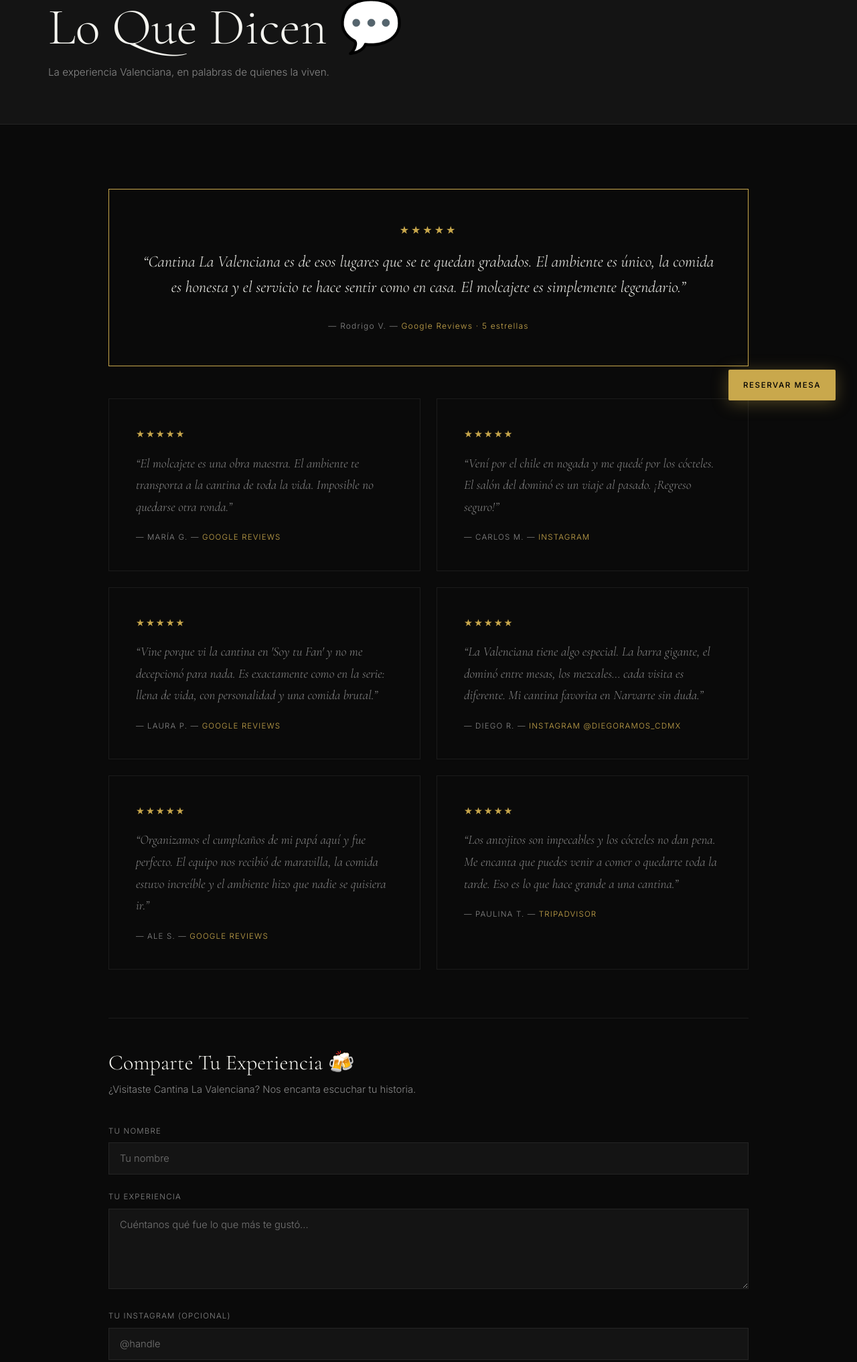
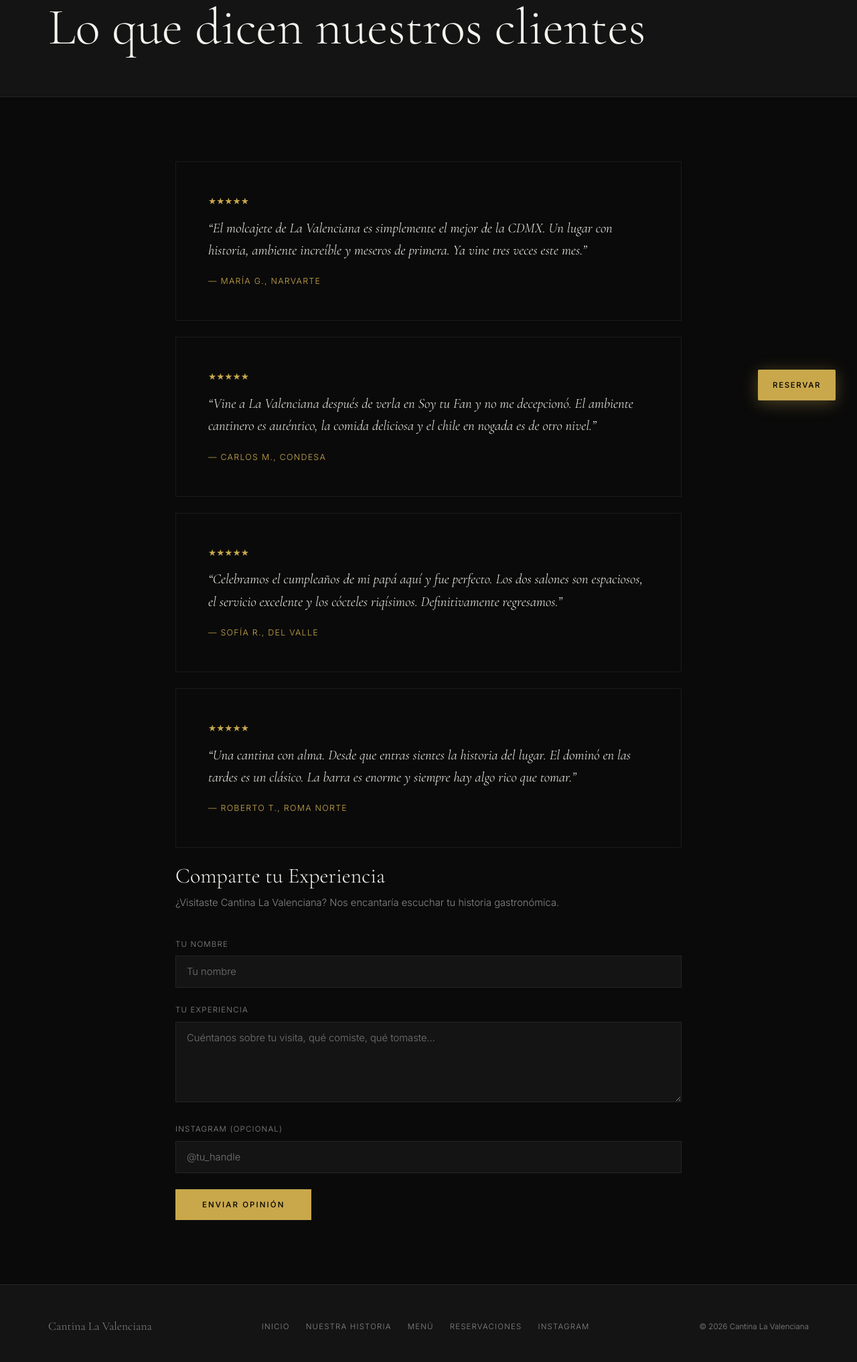
Before and after one commit to BayouWebStudio/cantina-lavalenciana-demo, a plain HTML site: page testimonials.html in a window 1280 px wide. Shown: the part 170-2204 px from the top of the page at 67% size. Drawn offline with nearby package versions, Linux system fonts and the light colour scheme.

```diff
--- a/testimonials.html
+++ b/testimonials.html
@@ -3,12 +3,10 @@
 <head>
   <meta charset="UTF-8">
   <meta name="viewport" content="width=device-width, initial-scale=1.0">
-  <title>Opiniones &#x2014; Cantina La Valenciana | Lo Que Dicen Nuestros Clientes</title>
-  <meta name="description" content="Opiniones y reseñas de Cantina La Valenciana en Narvarte CDMX. La cantina favorita de los chilangos.">
-  <meta name="keywords" content="opiniones Cantina La Valenciana, reseñas cantina Narvarte, reviews restaurante CDMX">
+  <title>Opiniones &#x2014; Cantina La Valenciana | Narvarte CDMX</title>
+  <meta name="description" content="Opiniones y testimonios de clientes de Cantina La Valenciana en Narvarte Oriente, CDMX.">
   <link rel="canonical" href="https://bayouwebstudio.github.io/cantina-lavalenciana-demo/testimonials.html">
   <meta property="og:title" content="Opiniones &#x2014; Cantina La Valenciana">
-  <meta property="og:description" content="Lo que dicen nuestros clientes sobre Cantina La Valenciana, Narvarte CDMX.">
   <meta property="og:image" content="https://raw.githubusercontent.com/BayouWebStudio/cantina-lavalenciana-demo/main/img/1.jpg">
   <meta property="og:url" content="https://bayouwebstudio.github.io/cantina-lavalenciana-demo/testimonials.html">
   <meta property="og:type" content="website">
@@ -16,6 +14,7 @@
   <link rel="preconnect" href="https://fonts.gstatic.com" crossorigin>
   <link href="https://fonts.googleapis.com/css2?family=Cormorant+Garamond:ital,wght@0,300;0,400;0,600;1,300;1,400&family=Inter:wght@300;400;500&display=swap" rel="stylesheet">
   <style>
+
     :root {
       --black: #0a0a0a;
       --charcoal: #141414;
@@ -26,60 +25,135 @@
     }
     *, *::before, *::after { box-sizing: border-box; margin: 0; padding: 0; }
     html { scroll-behavior: smooth; }
-    body { background: var(--black); color: var(--white); font-family: 'Inter', sans-serif; font-weight: 300; line-height: 1.6; overflow-x: hidden; }
-    nav { position: fixed; top: 0; left: 0; right: 0; z-index: 100; display: flex; align-items: center; justify-content: space-between; padding: 20px 48px; background: rgba(10,5,5,0.92); backdrop-filter: blur(12px); border-bottom: 1px solid var(--border); }
-    .nav-logo { font-family: 'Cormorant Garamond', Georgia, serif; font-size: 1.3rem; font-weight: 400; letter-spacing: 0.1em; color: var(--white); text-decoration: none; }
+    body {
+      background: var(--black);
+      color: var(--white);
+      font-family: 'Inter', sans-serif;
+      font-weight: 300;
+      line-height: 1.6;
+      overflow-x: hidden;
+    }
+    /* NAV */
+    nav {
+      position: fixed; top: 0; left: 0; right: 0; z-index: 100;
+      display: flex; align-items: center; justify-content: space-between;
+      padding: 20px 48px;
+      background: rgba(10,5,5,0.92);
+      backdrop-filter: blur(12px);
+      border-bottom: 1px solid var(--border);
+    }
+    .nav-logo {
+      font-family: 'Cormorant Garamond', Georgia, serif;
+      font-size: 1.3rem;
+      font-weight: 400;
+      letter-spacing: 0.1em;
+      color: var(--white);
+      text-decoration: none;
+    }
     .nav-links { display: flex; gap: 32px; list-style: none; align-items: center; }
-    .nav-links a { color: var(--dim); text-decoration: none; font-size: 0.75rem; letter-spacing: 0.12em; text-transform: uppercase; transition: color 0.2s; }
+    .nav-links a {
+      color: var(--dim);
+      text-decoration: none;
+      font-size: 0.75rem;
+      letter-spacing: 0.12em;
+      text-transform: uppercase;
+      transition: color 0.2s;
+    }
     .nav-links a:hover, .nav-links a.active { color: var(--white); }
+    .lang-toggle {
+      background: none;
+      border: 1px solid var(--border);
+      color: var(--dim);
+      font-size: 0.7rem;
+      letter-spacing: 0.1em;
+      text-transform: uppercase;
+      padding: 6px 12px;
+      cursor: pointer;
+      transition: all 0.2s;
+    }
+    .lang-toggle:hover { border-color: var(--gold); color: var(--gold); }
     .hamburger { display: none; background: none; border: none; cursor: pointer; padding: 4px; }
     .hamburger span { display: block; width: 22px; height: 1px; background: var(--white); margin: 5px 0; transition: all 0.3s; }
     .hamburger.open span:nth-child(1) { transform: rotate(45deg) translate(4px, 4px); }
     .hamburger.open span:nth-child(2) { opacity: 0; }
     .hamburger.open span:nth-child(3) { transform: rotate(-45deg) translate(4px, -4px); }
-    .mobile-menu { display: none; position: fixed; top: 65px; left: 0; right: 0; z-index: 99; background: var(--charcoal); padding: 24px 48px; border-bottom: 1px solid var(--border); }
+    .mobile-menu {
+      display: none; position: fixed; top: 65px; left: 0; right: 0; z-index: 99;
+      background: var(--charcoal); padding: 24px 48px; border-bottom: 1px solid var(--border);
+    }
     .mobile-menu.open { display: block; }
     .mobile-menu a { display: block; color: var(--white); text-decoration: none; font-size: 0.85rem; letter-spacing: 0.1em; text-transform: uppercase; padding: 12px 0; border-bottom: 1px solid var(--border); }
-    .book-float { position: fixed; bottom: 32px; right: 32px; z-index: 200; background: var(--gold); color: #000; font-family: 'Inter', sans-serif; font-size: 0.72rem; font-weight: 500; letter-spacing: 0.14em; text-transform: uppercase; text-decoration: none; padding: 14px 22px; border-radius: 2px; box-shadow: 0 4px 24px rgba(201,168,76,0.35); transition: transform 0.2s, box-shadow 0.2s; }
+    /* FLOATING BOOK */
+    .book-float {
+      position: fixed; bottom: 32px; right: 32px; z-index: 200;
+      background: var(--gold); color: #000;
+      font-family: 'Inter', sans-serif;
+      font-size: 0.72rem; font-weight: 500; letter-spacing: 0.14em; text-transform: uppercase;
+      text-decoration: none; padding: 14px 22px; border-radius: 2px;
+      box-shadow: 0 4px 24px rgba(201,168,76,0.35);
+      transition: transform 0.2s, box-shadow 0.2s;
+    }
     .book-float:hover { transform: translateY(-2px); box-shadow: 0 8px 32px rgba(201,168,76,0.5); }
+    /* FADE-UP ANIMATIONS */
     .fade-up { opacity: 0; transform: translateY(28px); transition: opacity 0.7s ease, transform 0.7s ease; }
     .fade-up.visible { opacity: 1; transform: translateY(0); }
-    footer { background: var(--charcoal); padding: 48px 72px; border-top: 1px solid var(--border); display: flex; justify-content: space-between; align-items: center; }
+    /* FOOTER */
+    footer {
+      background: var(--charcoal); padding: 48px 72px;
+      border-top: 1px solid var(--border);
+      display: flex; justify-content: space-between; align-items: center;
+    }
     .footer-logo { font-family: 'Cormorant Garamond', Georgia, serif; font-size: 1.1rem; color: var(--dim); }
     .footer-links { display: flex; gap: 24px; }
     .footer-links a { color: var(--dim); text-decoration: none; font-size: 0.72rem; letter-spacing: 0.1em; text-transform: uppercase; transition: color 0.2s; }
     .footer-links a:hover { color: var(--white); }
     .footer-copy { color: var(--dim); font-size: 0.72rem; }
+    /* SHARED */
     .section-label { font-size: 0.68rem; letter-spacing: 0.24em; text-transform: uppercase; color: var(--gold); margin-bottom: 16px; }
-    h2 { font-family: 'Cormorant Garamond', Georgia, serif; font-size: clamp(2rem, 4vw, 3.2rem); font-weight: 400; line-height: 1.1; margin-bottom: 24px; }
-    .btn-gold { display: inline-block; background: var(--gold); color: #000; text-decoration: none; font-size: 0.72rem; letter-spacing: 0.18em; text-transform: uppercase; padding: 16px 40px; transition: opacity 0.2s; }
+    h2 {
+      font-family: 'Cormorant Garamond', Georgia, serif;
+      font-size: clamp(2rem, 4vw, 3.2rem);
+      font-weight: 400; line-height: 1.1; margin-bottom: 24px;
+    }
+    .btn-gold {
+      display: inline-block; background: var(--gold); color: #000;
+      text-decoration: none; font-size: 0.72rem; letter-spacing: 0.18em;
+      text-transform: uppercase; padding: 16px 40px;
+      transition: opacity 0.2s;
+    }
     .btn-gold:hover { opacity: 0.88; }
+    .btn-outline {
+      display: inline-block; border: 1px solid var(--border); color: var(--white);
+      text-decoration: none; font-size: 0.72rem; letter-spacing: 0.18em;
+      text-transform: uppercase; padding: 14px 36px;
+      transition: border-color 0.2s, color 0.2s;
+    }
+    .btn-outline:hover { border-color: var(--gold); color: var(--gold); }
+    /* MOBILE */
     @media (max-width: 900px) {
       nav { padding: 18px 24px; } .nav-links { display: none; } .hamburger { display: block; }
       footer { flex-direction: column; gap: 24px; padding: 40px 24px; text-align: center; }
     }
-    @media (max-width: 600px) { footer { padding: 32px 20px; } }
+    @media (max-width: 600px) {
+      footer { padding: 32px 20px; }
+    }
 
     .page-hero { padding: 140px 72px 64px; background: var(--charcoal); border-bottom: 1px solid var(--border); }
     .page-eyebrow { font-size: 0.68rem; letter-spacing: 0.24em; text-transform: uppercase; color: var(--gold); margin-bottom: 16px; }
     h1 { font-family: 'Cormorant Garamond', Georgia, serif; font-size: clamp(3rem, 6vw, 5rem); font-weight: 300; line-height: 1; }
-    .testimonials-body { padding: 96px 72px; max-width: 1100px; margin: 0 auto; }
-    .testimonials-grid { display: grid; grid-template-columns: repeat(2, 1fr); gap: 24px; margin-bottom: 72px; }
-    .t-card { border: 1px solid var(--border); padding: 40px; transition: border-color 0.3s; }
-    .t-card:hover { border-color: var(--gold); }
-    .t-stars { color: var(--gold); font-size: 0.9rem; margin-bottom: 16px; letter-spacing: 2px; }
-    .t-card p { font-family: 'Cormorant Garamond', Georgia, serif; font-size: 1.2rem; font-style: italic; color: var(--dim); margin-bottom: 20px; line-height: 1.7; }
-    .t-author { font-size: 0.72rem; color: var(--dim); letter-spacing: 0.1em; text-transform: uppercase; }
-    .t-author span { color: var(--gold); }
-    .featured-card { border: 1px solid var(--gold); padding: 48px; margin-bottom: 48px; text-align: center; }
-    .featured-card p { font-family: 'Cormorant Garamond', Georgia, serif; font-size: 1.5rem; font-style: italic; color: var(--white); line-height: 1.6; margin-bottom: 24px; }
-    .featured-card small { color: var(--dim); font-size: 0.75rem; letter-spacing: 0.1em; }
-    .share-section { padding-top: 48px; border-top: 1px solid var(--border); }
+    .testimonials-body { padding: 96px 72px; max-width: 900px; margin: 0 auto; }
+    .testimonial-card { border: 1px solid var(--border); padding: 48px; margin-bottom: 24px; }
+    .testimonial-card blockquote { font-family: 'Cormorant Garamond', Georgia, serif; font-size: 1.3rem; font-style: italic; color: var(--white); margin-bottom: 20px; line-height: 1.6; }
+    .testimonial-card .author { color: var(--gold); font-size: 0.78rem; letter-spacing: 0.1em; text-transform: uppercase; }
+    .testimonial-card .stars { color: var(--gold); font-size: 0.85rem; margin-bottom: 12px; }
+    .placeholder-block { border: 1px solid var(--border); padding: 60px; text-align: center; margin-bottom: 72px; }
+    .placeholder-block p { font-family: 'Cormorant Garamond', Georgia, serif; font-size: 1.4rem; font-style: italic; color: var(--dim); margin-bottom: 8px; }
+    .placeholder-block small { color: var(--dim); font-size: 0.75rem; letter-spacing: 0.08em; }
     .share-section h2 { font-family: 'Cormorant Garamond', Georgia, serif; font-size: 2rem; font-weight: 300; margin-bottom: 12px; }
     .share-section > p { color: var(--dim); margin-bottom: 40px; font-size: 0.92rem; }
     .form-group { margin-bottom: 24px; }
     .form-group label { display: block; font-size: 0.72rem; letter-spacing: 0.1em; text-transform: uppercase; color: var(--dim); margin-bottom: 8px; }
-    .form-group input, .form-group textarea, .form-group select {
+    .form-group input, .form-group textarea {
       width: 100%; background: var(--charcoal); border: 1px solid var(--border); color: var(--white);
       font-family: 'Inter', sans-serif; font-size: 0.92rem; font-weight: 300; padding: 14px 16px;
       outline: none; transition: border-color 0.2s;
@@ -88,12 +162,11 @@
     .form-group textarea { resize: vertical; min-height: 120px; }
     .btn-submit { background: var(--gold); color: #000; border: none; cursor: pointer; font-family: 'Inter', sans-serif; font-size: 0.72rem; letter-spacing: 0.18em; text-transform: uppercase; padding: 16px 40px; font-weight: 500; transition: opacity 0.2s; }
     .btn-submit:hover { opacity: 0.88; }
-    #t-success { display:none; color:var(--gold); margin-top:16px; font-size:0.88rem; }
     @media (max-width: 900px) {
       .page-hero { padding: 120px 24px 48px; }
       .testimonials-body { padding: 60px 24px; }
-      .testimonials-grid { grid-template-columns: 1fr; }
-      .featured-card { padding: 36px 24px; }
+      .placeholder-block { padding: 40px 24px; }
+      .testimonial-card { padding: 32px 24px; }
     }
   </style>
 </head>
@@ -108,7 +181,7 @@
       <li><a href="./booking.html">Reservaciones</a></li>
       <li><a href="./testimonials.html" class="active">Opiniones</a></li>
     </ul>
-    <button class="hamburger" aria-label="Men&#xfa;" onclick="this.classList.toggle('open');document.querySelector('.mobile-menu').classList.toggle('open')">
+    <button class="hamburger" aria-label="Menu" onclick="this.classList.toggle('open');document.querySelector('.mobile-menu').classList.toggle('open')">
       <span></span><span></span><span></span>
     </button>
   </nav>
@@ -119,79 +192,75 @@
     <a href="./booking.html">Reservaciones</a>
     <a href="./testimonials.html">Opiniones</a>
   </div>
-  <a href="./booking.html" class="book-float">Reservar Mesa</a>
+  <a href="./booking.html" class="book-float">Reservar</a>
 
   <section class="page-hero">
-    <p class="page-eyebrow fade-up">Opiniones de Clientes</p>
-    <h1 class="fade-up">Lo Que Dicen &#x1f4ac;</h1>
-    <p style="color:var(--dim);margin-top:16px;font-size:0.95rem;max-width:560px;" class="fade-up">La experiencia Valenciana, en palabras de quienes la viven.</p>
+    <p class="page-eyebrow fade-up">Experiencias de Nuestros Clientes</p>
+    <h1 class="fade-up">Lo que dicen nuestros clientes</h1>
   </section>
 
   <div class="testimonials-body">
 
-    <!-- FEATURED -->
-    <div class="featured-card fade-up">
-      <div style="color:var(--gold);font-size:1rem;letter-spacing:3px;margin-bottom:16px;">&#x2605;&#x2605;&#x2605;&#x2605;&#x2605;</div>
-      <p>&#x201c;Cantina La Valenciana es de esos lugares que se te quedan grabados. El ambiente es &#xfa;nico, la comida es honesta y el servicio te hace sentir como en casa. El molcajete es simplemente legendario.&#x201d;</p>
-      <small>&#x2014; Rodrigo V. &mdash; <span style="color:var(--gold);">Google Reviews &middot; 5 estrellas</span></small>
+    <!-- Sample testimonials -->
+    <div class="testimonial-card fade-up">
+      <div class="stars">&#x2605;&#x2605;&#x2605;&#x2605;&#x2605;</div>
+      <blockquote>&ldquo;El molcajete de La Valenciana es simplemente el mejor de la CDMX. Un lugar con historia, ambiente incre&#xed;ble y meseros de primera. Ya vine tres veces este mes.&rdquo;</blockquote>
+      <div class="author">&#x2014; Mar&#xed;a G., Narvarte</div>
     </div>
 
-    <!-- GRID DE TESTIMONIOS -->
-    <div class="testimonials-grid">
-      <div class="t-card fade-up">
-        <div class="t-stars">&#x2605;&#x2605;&#x2605;&#x2605;&#x2605;</div>
-        <p>&#x201c;El molcajete es una obra maestra. El ambiente te transporta a la cantina de toda la vida. Imposible no quedarse otra ronda.&#x201d;</p>
-        <div class="t-author">&#x2014; Mar&#xed;a G. &mdash; <span>Google Reviews</span></div>
-      </div>
-      <div class="t-card fade-up">
-        <div class="t-stars">&#x2605;&#x2605;&#x2605;&#x2605;&#x2605;</div>
-        <p>&#x201c;Ven&#xed; por el chile en nogada y me qued&#xe9; por los c&#xf3;cteles. El sal&#xf3;n del domin&#xf3; es un viaje al pasado. &#xa1;Regreso seguro!&#x201d;</p>
-        <div class="t-author">&#x2014; Carlos M. &mdash; <span>Instagram</span></div>
-      </div>
-      <div class="t-card fade-up">
-        <div class="t-stars">&#x2605;&#x2605;&#x2605;&#x2605;&#x2605;</div>
-        <p>&#x201c;Vine porque vi la cantina en &#x27;Soy tu Fan&#x27; y no me decepcion&#xf3; para nada. Es exactamente como en la serie: llena de vida, con personalidad y una comida brutal.&#x201d;</p>
-        <div class="t-author">&#x2014; Laura P. &mdash; <span>Google Reviews</span></div>
-      </div>
-      <div class="t-card fade-up">
-        <div class="t-stars">&#x2605;&#x2605;&#x2605;&#x2605;&#x2605;</div>
-        <p>&#x201c;La Valenciana tiene algo especial. La barra gigante, el domin&#xf3; entre mesas, los mezcales&#x2026; cada visita es diferente. Mi cantina favorita en Narvarte sin duda.&#x201d;</p>
-        <div class="t-author">&#x2014; Diego R. &mdash; <span>Instagram @diegoramos_cdmx</span></div>
-      </div>
-      <div class="t-card fade-up">
-        <div class="t-stars">&#x2605;&#x2605;&#x2605;&#x2605;&#x2605;</div>
-        <p>&#x201c;Organizamos el cumplea&#xf1;os de mi pap&#xe1; aqu&#xed; y fue perfecto. El equipo nos recibi&#xf3; de maravilla, la comida estuvo incre&#xed;ble y el ambiente hizo que nadie se quisiera ir.&#x201d;</p>
-        <div class="t-author">&#x2014; Ale S. &mdash; <span>Google Reviews</span></div>
-      </div>
-      <div class="t-card fade-up">
-        <div class="t-stars">&#x2605;&#x2605;&#x2605;&#x2605;&#x2605;</div>
-        <p>&#x201c;Los antojitos son impecables y los c&#xf3;cteles no dan pena. Me encanta que puedes venir a comer o quedarte toda la tarde. Eso es lo que hace grande a una cantina.&#x201d;</p>
-        <div class="t-author">&#x2014; Paulina T. &mdash; <span>TripAdvisor</span></div>
-      </div>
+    <div class="testimonial-card fade-up">
+      <div class="stars">&#x2605;&#x2605;&#x2605;&#x2605;&#x2605;</div>
+      <blockquote>&ldquo;Vine a La Valenciana despu&#xe9;s de verla en Soy tu Fan y no me decepcion&#xf3;. El ambiente cantinero es aut&#xe9;ntico, la comida deliciosa y el chile en nogada es de otro nivel.&rdquo;</blockquote>
+      <div class="author">&#x2014; Carlos M., Condesa</div>
     </div>
 
-    <!-- SHARE FORM -->
+    <div class="testimonial-card fade-up">
+      <div class="stars">&#x2605;&#x2605;&#x2605;&#x2605;&#x2605;</div>
+      <blockquote>&ldquo;Celebramos el cumplea&#xf1;os de mi pap&#xe1; aqu&#xed; y fue perfecto. Los dos salones son espaciosos, el servicio excelente y los c&#xf3;cteles riq&#xed;simos. Definitivamente regresamos.&rdquo;</blockquote>
+      <div class="author">&#x2014; Sofía R., Del Valle</div>
+    </div>
+
+    <div class="testimonial-card fade-up">
+      <div class="stars">&#x2605;&#x2605;&#x2605;&#x2605;&#x2605;</div>
+      <blockquote>&ldquo;Una cantina con alma. Desde que entras sientes la historia del lugar. El domin&#xf3; en las tardes es un cl&#xe1;sico. La barra es enorme y siempre hay algo rico que tomar.&rdquo;</blockquote>
+      <div class="author">&#x2014; Roberto T., Roma Norte</div>
+    </div>
+
     <div class="share-section fade-up">
-      <h2>Comparte Tu Experiencia &#x1f37b;</h2>
-      <p>&#xbf;Visitaste Cantina La Valenciana? Nos encanta escuchar tu historia.</p>
+      <h2>Comparte tu Experiencia</h2>
+      <p>&#xbf;Visitaste Cantina La Valenciana? Nos encantar&#xed;a escuchar tu historia gastron&#xf3;mica.</p>
       <form onsubmit="submitTestimonial(event)">
         <div class="form-group">
-          <label>Tu nombre</label>
+          <label>Tu Nombre</label>
           <input type="text" id="t-name" required placeholder="Tu nombre">
         </div>
         <div class="form-group">
-          <label>Tu experiencia</label>
-          <textarea id="t-body" rows="5" required placeholder="Cu&#xe9;ntanos qu&#xe9; fue lo que m&#xe1;s te gust&#xf3;..."></textarea>
+          <label>Tu Experiencia</label>
+          <textarea id="t-body" rows="5" required placeholder="Cu&#xe9;ntanos sobre tu visita, qu&#xe9; comiste, qu&#xe9; tomaste..."></textarea>
         </div>
         <div class="form-group">
-          <label>Tu Instagram (opcional)</label>
-          <input type="text" id="t-ig" placeholder="@handle">
+          <label>Instagram (opcional)</label>
+          <input type="text" id="t-ig" placeholder="@tu_handle">
         </div>
         <button type="submit" class="btn-submit">Enviar Opini&#xf3;n</button>
-        <p id="t-success">&#x2714; &#xa1;Gracias! Tu opini&#xf3;n fue enviada. &#x1f37b;</p>
+        <p id="t-success" style="display:none;color:var(--gold);margin-top:16px;">&#xa1;Gracias! Tu opini&#xf3;n ha sido enviada.</p>
       </form>
+      <script>
+      function submitTestimonial(e) {
+        e.preventDefault();
+        const name = document.getElementById('t-name').value;
+        const body = document.getElementById('t-body').value;
+        const ig = document.getElementById('t-ig').value;
+        const to = "opiniones@cantina-lavalenciana.com";
+        const sub = encodeURIComponent("Nueva Opini\u00f3n - " + name);
+        const msg = encodeURIComponent("Nombre: " + name + "\nInstagram: " + ig + "\n\n" + body);
+        window.location.href = "mailto:" + to + "?subject=" + sub + "&body=" + msg;
+        document.getElementById('t-success').style.display = 'block';
+      }
+      </script>
     </div>
   </div>
+
 
   <footer>
     <div class="footer-logo">Cantina La Valenciana</div>
@@ -202,21 +271,11 @@
       <a href="./booking.html">Reservaciones</a>
       <a href="https://www.instagram.com/cantina_lavalenciana" target="_blank" rel="noopener">Instagram</a>
     </div>
-    <div class="footer-copy">&copy; 2026 Cantina La Valenciana &mdash; Narvarte, CDMX</div>
+    <div class="footer-copy">&#xa9; 2026 Cantina La Valenciana</div>
   </footer>
 
   <script>
-    function submitTestimonial(e) {
-      e.preventDefault();
-      const name = document.getElementById('t-name').value;
-      const body = document.getElementById('t-body').value;
-      const ig = document.getElementById('t-ig').value;
-      const sub = encodeURIComponent("Nueva opinión - " + name);
-      const msg = encodeURIComponent("Nombre: " + name + "\nInstagram: " + ig + "\n\n" + body);
-      window.location.href = "mailto:info@cantina-lavalenciana.com?subject=" + sub + "&body=" + msg;
-      document.getElementById('t-success').style.display = 'block';
-    }
-
+    // Fade-up on scroll
     const obs = new IntersectionObserver((entries) => {
       entries.forEach(e => { if (e.isIntersecting) { e.target.classList.add('visible'); obs.unobserve(e.target); } });
     }, { threshold: 0.12 });
```
